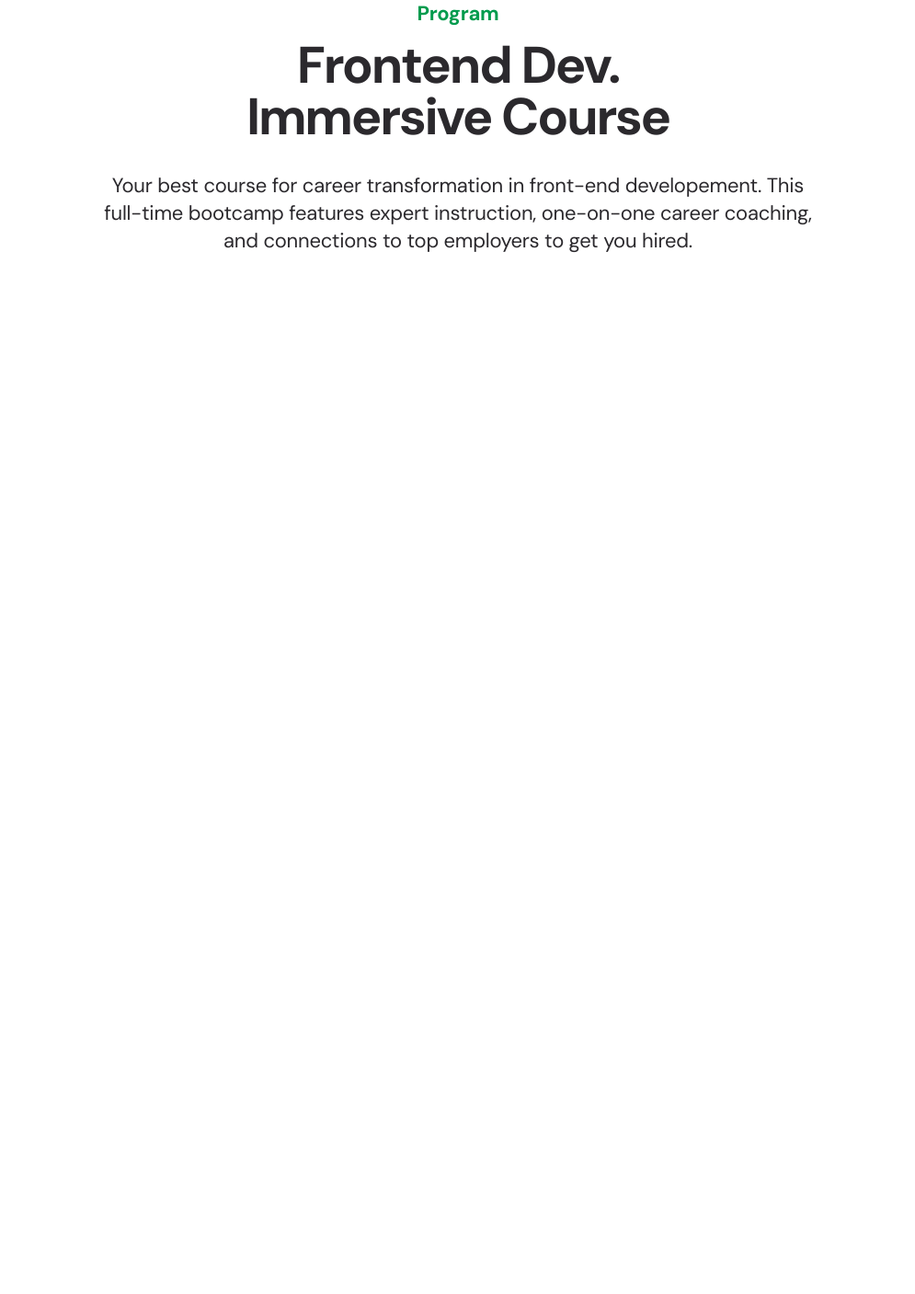
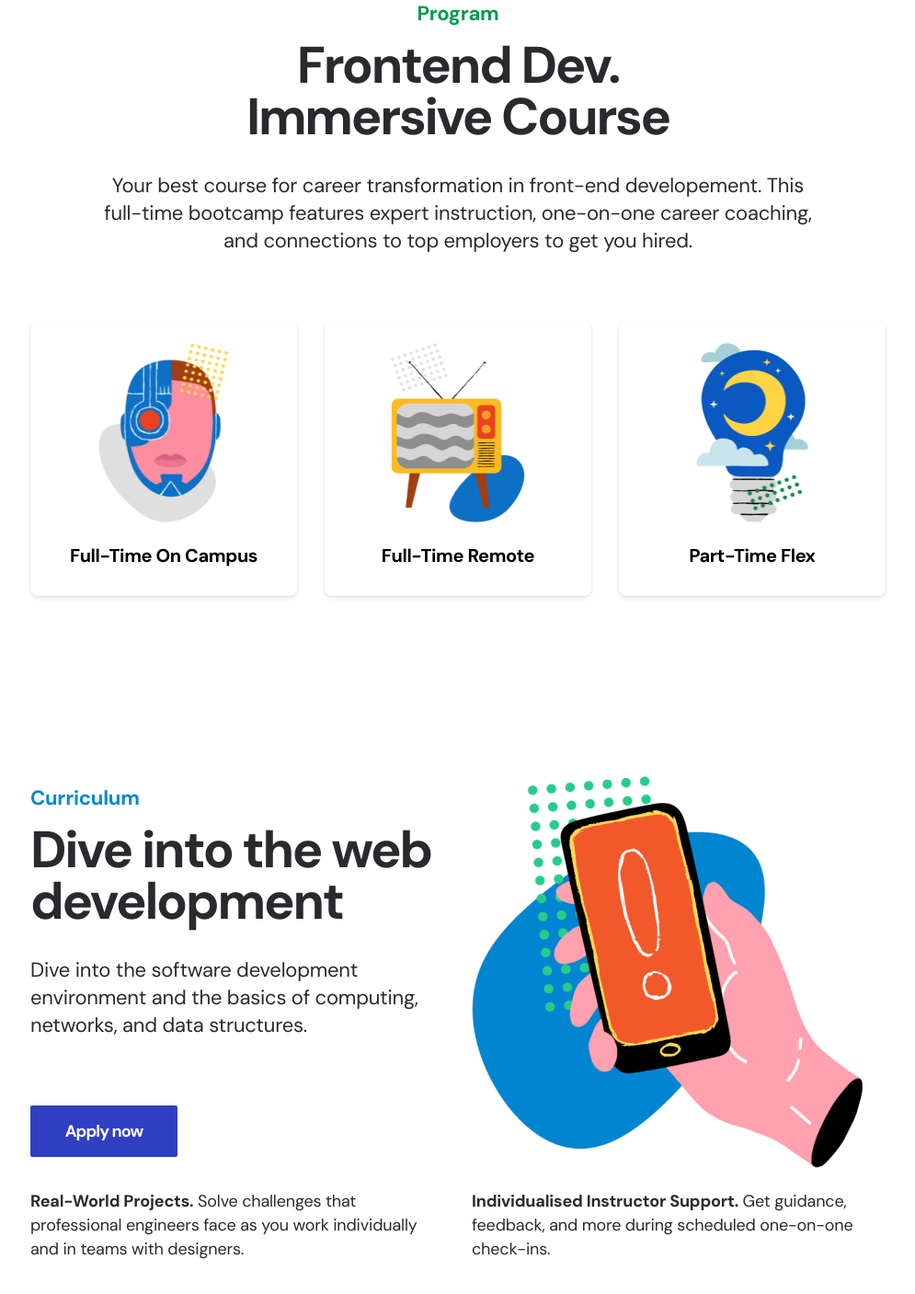
Before and after one commit to imagine7592/kimbug-final-project, a plain HTML site: page index.html in a window 1280 px wide. Shown: the part 975-2382 px from the top of the page at 92% size, without its empty margins (142-1137 px from the left). Before the commit the page ends 1348 px from the top, so only its background shows below. Drawn offline with Linux system fonts and the light colour scheme.

Commit message:
curriculum section

```diff
--- a/index.html
+++ b/index.html
@@ -38,6 +38,7 @@
             </div>
         </div>
     </section>
+
     <section class="service">
         <div class="container">
             <div class="row">
@@ -60,6 +61,7 @@
             </div>
         </div>
     </section>
+
     <section class="program section">
         <div class="container">
             <div class="row justify-content-center"><!--부트스트랩에서 row부분에 justify-content-center를 붙여주면 가운데정렬을 해주는 기능-->
@@ -77,7 +79,72 @@
                      </p>
                 </div>
             </div>
+            <div class="row">
+                <div class="col-12 col-md-4">
+                    <a href="#" class="program-card">
+                        <img src="./assets/img-fulltime-campus.png" alt="">
+                        <strong>
+                            Full-Time On Campus
+                        </strong>
+                    </a>
+                </div>
+                <div class="col-12 col-md-4">
+                    <a href="#" class="program-card">
+                        <img src="./assets/img-fulltime-remote.png" alt="">
+                        <strong>
+                            Full-Time Remote
+                        </strong>
+                    </a>
+                </div>
+                <div class="col-12 col-md-4">
+                    <a href="#" class="program-card">
+                        <img src="./assets/img-parttime-flex.png" alt="">
+                        <strong>
+                            Part-Time Flex
+                        </strong>
+                    </a>
+                </div>
+            </div>
         </div>
     </section>
+
+    <section class="curriculum section">
+        <div class="container">
+            <div class="row align-items-center"><!--부트스트랩에서 가운데로오게하는 기능-->
+                <div class="col-12 col-md-6">
+                    <strong class="section-category">
+                        Curriculum
+                    </strong>
+                    <h1 class="section-title">
+                        Dive into the web development
+                    </h1>
+                    <p class="section-desc">
+                        Dive into the software development environment and the basics of computing, networks, and data structures.
+                    </p>
+                    <a href="#" class="fill-button">
+                        Apply now
+                    </a>
+                </div>
+                <div class="col-12 col-md-6">
+                    <div class="curriculum-image">
+                        <img src="./assets/img-curriculum.png" alt="curriculum">
+                    </div>
+                </div>
+            </div>
+            <div class="row">
+                <div class="col-12 col-md-6">
+                    <p class="curriculum-detail-desc">
+                        <strong>Real-World Projects.</strong> Solve challenges that professional engineers face as you work individually and in teams with designers.
+                    </p>
+                </div>
+                <div class="col-12 col-md-6">
+                    <p class="curriculum-detail-desc">
+                        <strong>Individualised Instructor Support.</strong> Get guidance, feedback, and more during scheduled one-on-one check-ins.
+                    </p>
+                </div>
+            </div>
+        </div>
+    </section>
+
 </body>
 </html>
--- a/style.css
+++ b/style.css
@@ -147,15 +147,87 @@ p{
 
 
 /*Program*/
+
+.program .row:first-child{
+    margin-bottom: 32px;
+}
+
+.program .col-md-4{
+    margin-bottom: 20px;
+}
+
+.program .col-md-4:last-child{
+    margin-bottom: 0;
+}
+
 .program .section-category{
     color: #009B4D;
 }
 
+.program-card{
+    display: block;
+    padding: 24px 0 32px;
+    text-align: center;
+    border-radius: 8px;
+    background: #fff;
+    box-shadow: 0px 1px 3px rgba(0, 0, 0, 0.1), 0px 4px 6px rgba(0, 0, 0, 0.05), inset 0px 1px 0px rgba(255, 255, 255, 0.1);
+    transition: background-color 300ms ease-in-out;
+                box-shadow: 300ms ease-in-out;
+
+}
+
+.program-card:hover{
+    background-color: #3141C5;
+    box-shadow: 0px 13px 18px rgba(0, 0, 0, 0.15), 0px 11px 55px rgba(0, 0, 0, 0.07);
+}
+.program-card:hover strong{
+    color: #fff;
+    transition:color 500ms ease-in-out;
+}
+
+.program-card img{
+    display: block;
+    width: auto;
+    height: 195px;
+    margin: 0 auto 16px;
+
+}
+
+.program-card strong{
+    font-size: 18px;
+    line-height: 1.333333;
+    letter-spacing: -0.02em;
+}
+
+/* Curriculum */
+
+.curriculum .row:first-child{
+    margin-bottom: 40px;
+}
+
+.curriculum .row:last-child .col-12:first-child{
+    margin-bottom: 40px;
+}
 
 
+.curriculum .section-category{
+    color: #0189D1;
+}
+.curriculum .section-desc{
+    margin-bottom: 32px;
+}
+
+.curriculum-image img{
+    display: none;
+}
 
 
-
+.curriculum-detail-desc{
+    font-size: 15px;
+    line-height: 1.466667;
+    letter-spacing: -0.01em;
+    color: #2B292D;
+}
 
 
 
@@ -216,6 +288,42 @@ p{
     .program{
         text-align: center;
     }
+    .program .row:first-child{
+        margin-bottom: 72px;
+    }
+    .program-card img{
+        margin-bottom: 24px;
+    }
+    .program-card strong{
+        font-size: 20px;
+        line-height: 1.2;
+    }
+
+    /* Curriculm */
+    .curriculum .row:first-child{
+        margin-bottom: 24px;
+    }
+
+    .curriculum .row:last-child .col-12:first-child{
+        margin-bottom: 0;
+    }
+
+    .curriculum .section-desc{
+        margin-bottom: 72px;
+    }
+
+    .curriculum-image img{
+        display: block;
+        width: 100%;
+        max-width: 425px;
+        height: auto;
+    }
+
+    .curriculum-detail-desc{
+        font-size: 18px;
+        line-height: 1.44444;
+    }
+
 }
 
 
```
